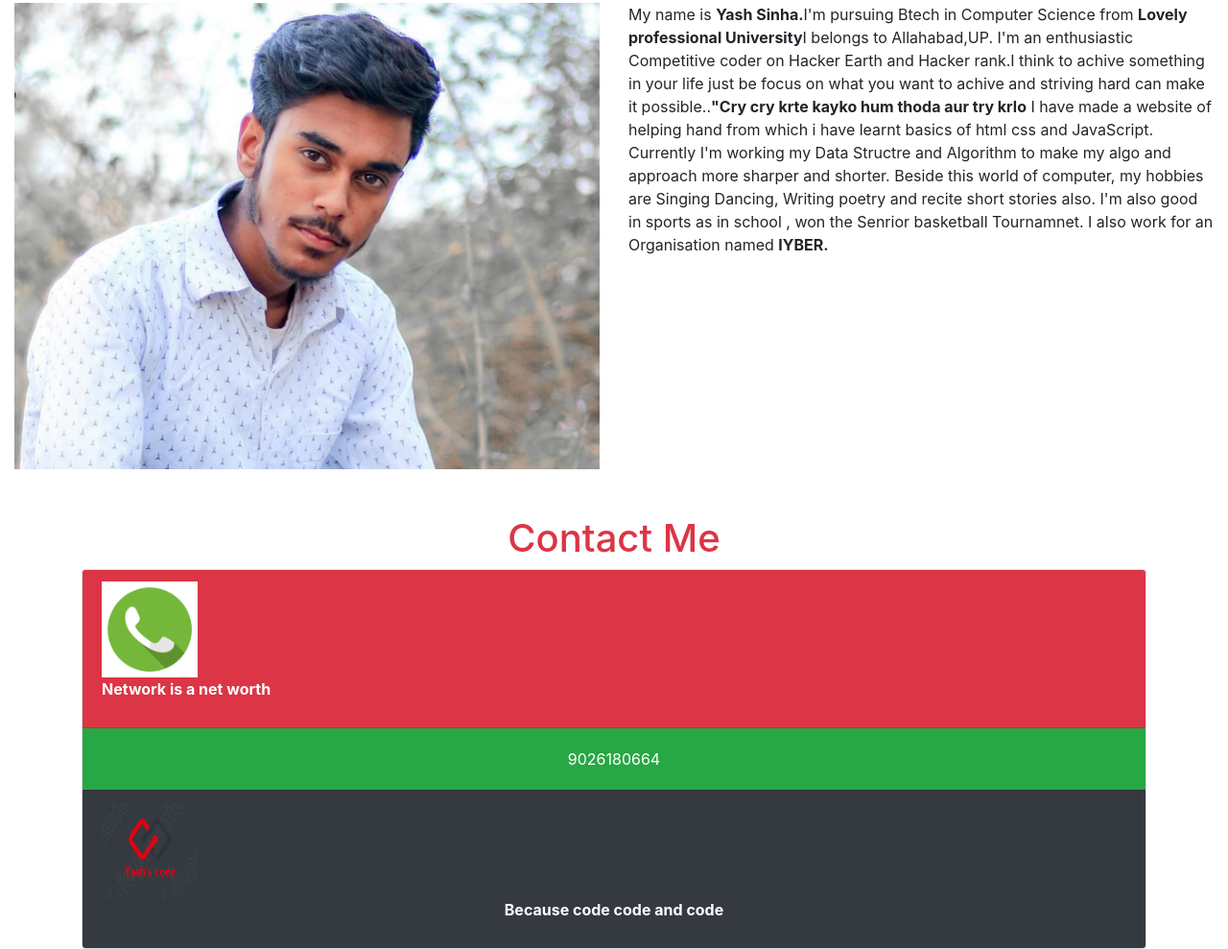
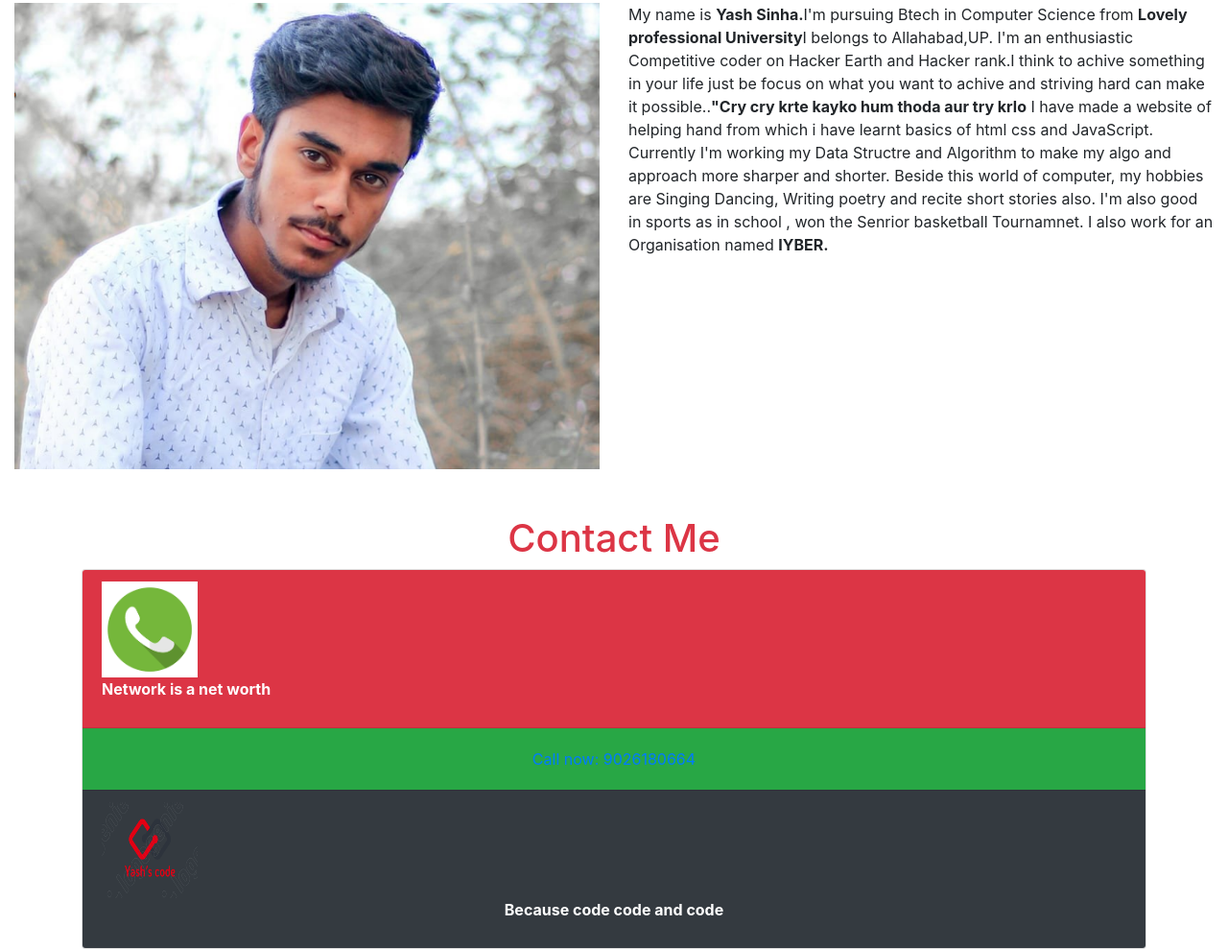
Before and after one commit to YASH162/PORTFOLIO, a plain HTML site: page index.html in a window 1280 px wide. Shown: the part 987-1976 px from the top of the page at 96% size. Drawn offline with nearby package versions, Linux system fonts and the light colour scheme.

Commit message:
Update index.html

```diff
--- a/index.html
+++ b/index.html
@@ -187,7 +187,8 @@ margin-top: 5px;
                  <img src="phone.png" width="100" height="100"/>
                   <p class="text-white"><b>Network is a net worth</b></p>
                 </div>
-                <div class="card-body bg-success text-center text-white">9026180664</div>
+                <div class="card-body bg-success text-center text-white">
+                  <a href="tel:9026180664">Call now: 9026180664</a></div>
                 <div class="card-footer bg-dark">
                   <img src="Yash.png" width="100" height="100"/>
                   <p class="text-center text-white text-strong text-strong"><strong>Because code code and code</strong></p>
```
